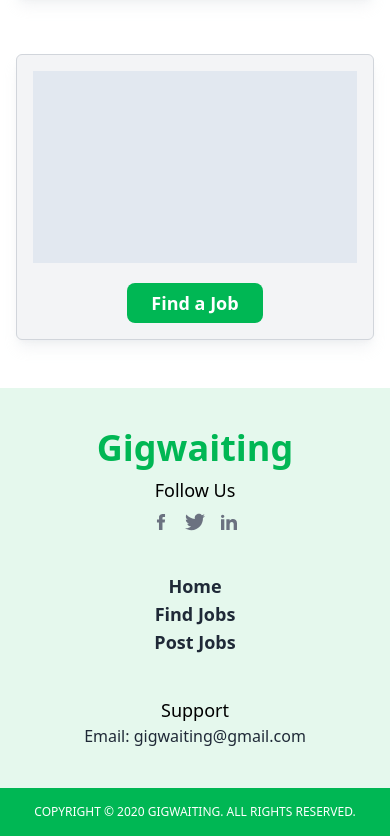
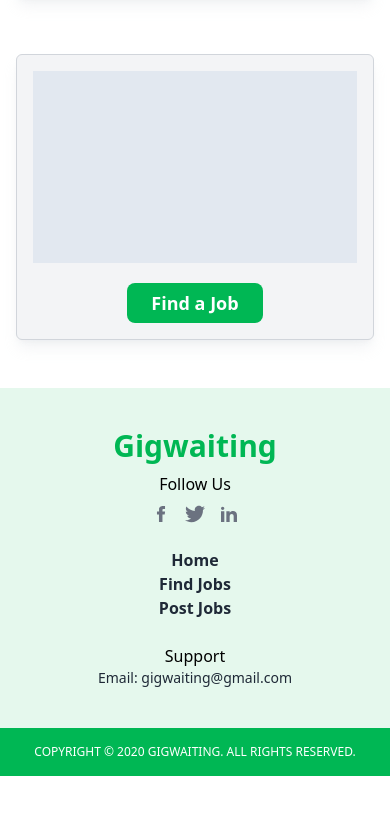
Before and after one commit to MSafyan/vendorOnline, a React (Create React App) app in the folder client/: page / in a window 390 px wide. Shown: the part 1203-2039 px from the top of the page. After the commit the page ends 1979 px from the top, so only its background shows below. Built offline with nearby package versions, Linux system fonts and the light colour scheme.

Commit message:
Jobs responsive

```diff
--- a/client/src/components/Footer/index.js
+++ b/client/src/components/Footer/index.js
@@ -6,15 +6,15 @@ import TwitterIcon from '../../assets/icons/TwitterIcon';
 const Footer = () => {
   return (
     <footer className="bg-primary-500/10">
-      <section className="grid grid-cols-1 gap-10 py-10 px-20 text-center sm:grid-cols-2 sm:text-left md:px-32 lg:grid-cols-3 lg:px-40">
+      <section className="grid grid-cols-1 gap-6 py-10 px-4 text-center sm:grid-cols-2 sm:gap-10 sm:px-20 sm:text-left md:px-32 lg:grid-cols-3 lg:px-40">
         <div className="space-y-2">
           <Link
             to="/"
-            className="text-center text-4xl font-semibold text-primary-500"
+            className="text-center text-3xl font-semibold text-primary-500 md:text-4xl"
           >
             Gigwaiting
           </Link>
-          <h6 className="text-lg font-medium">Follow Us</h6>
+          <h6 className="text-base font-medium md:text-lg">Follow Us</h6>
           <div className="flex justify-center gap-4 text-gray-500 sm:justify-start">
             <button className="transform hover:text-primary-600">
               <FacebookIcon className="h-4 w-4 " />
@@ -29,7 +29,7 @@ const Footer = () => {
         </div>
         <div>
           <nav className="flex justify-center">
-            <ul className="text-lg font-bold text-gray-800">
+            <ul className="text-base font-bold text-gray-800 md:text-lg">
               <li>
                 <Link to="/" className="mt-1 pb-0.5 transition">
                   Home
@@ -49,11 +49,13 @@ const Footer = () => {
           </nav>
         </div>
         <div>
-          <h6 className="text-lg font-medium">Support</h6>
-          <p className="text-gray-800">Email: gigwaiting@gmail.com</p>
+          <h6 className="text-base font-medium md:text-lg">Support</h6>
+          <p className="text-sm text-gray-800 md:text-base">
+            Email: gigwaiting@gmail.com
+          </p>
         </div>
       </section>
-      <div className="bg-primary-500 p-4 text-center text-xs  text-white md:text-sm">
+      <div className="bg-primary-500 p-4 text-center text-xs text-white md:text-sm">
         COPYRIGHT © 2020 GIGWAITING. ALL RIGHTS RESERVED.
       </div>
     </footer>
--- a/client/src/components/Header/LoginModal.js
+++ b/client/src/components/Header/LoginModal.js
@@ -50,7 +50,7 @@ const LoginModal = ({ isOpen, setIsOpen, openSignUp }) => {
     >
       <Dialog
         onClose={() => setIsOpen(false)}
-        className="fixed inset-0 flex items-center justify-center"
+        className="fixed inset-0 z-50 flex items-center justify-center"
       >
         <Transition.Child
           enter="transition-opacity duration-150"
--- a/client/src/components/Header/SignupModal.js
+++ b/client/src/components/Header/SignupModal.js
@@ -64,7 +64,7 @@ const SignupModal = ({ isOpen, setIsOpen, openLogin }) => {
     >
       <Dialog
         onClose={() => setIsOpen(false)}
-        className="fixed inset-0 flex items-center justify-center overflow-y-auto"
+        className="fixed inset-0 z-50 flex items-center justify-center overflow-y-auto"
       >
         <Transition.Child
           enter="transition-opacity duration-150"
--- a/client/src/components/Jobs/JobCard.js
+++ b/client/src/components/Jobs/JobCard.js
@@ -33,7 +33,7 @@ const JobCard = ({ job }) => {
       {/* info section */}
       <div className="px-6 py-3">
         <h4 className="font-medium text-gray-900">{job.title}</h4>
-        <div className="flex items-center gap-2 font-medium text-gray-800">
+        <div className="flex flex-wrap items-center gap-x-2 font-medium text-gray-800">
           <span>{currencyFormatter(job.budget)}</span>
           <div className="flex items-center gap-0.5 text-sm">
             Reviews <Rating reviews={job.createdBy?.reviews || []} />
--- a/client/src/components/Jobs/JobsList.js
+++ b/client/src/components/Jobs/JobsList.js
@@ -5,21 +5,21 @@ import LoaderIcon from '../../assets/icons/LoaderIcon';
 
 const JobsList = ({ jobs, isLoading }) => {
   return (
-    <div className="px-4 py-6">
+    <div className="py-6 sm:px-4">
       <div className="flex gap-3 px-4 text-center">
-        <h1 className="text-2xl font-medium">Available Jobs</h1>
+        <h1 className="text-xl font-medium md:text-2xl">Available Jobs</h1>
         {isLoading ? (
           <div className="flex items-center justify-center px-2 text-green-500">
             <LoaderIcon />
           </div>
         ) : (
-          <div className="flex items-center justify-center rounded-xl bg-primary-500 px-2 text-sm text-white">
+          <div className="flex items-center justify-center rounded-xl bg-primary-500 px-2 text-xs text-white md:text-sm">
             {jobs.length} available
           </div>
         )}
       </div>
 
-      <div className="thin-scrollbar-y mt-4 grid h-[80vh] grid-cols-2 items-start gap-x-4 gap-y-6 overflow-auto px-4">
+      <div className="thin-scrollbar-y mt-4 grid h-[80vh] grid-cols-1 items-start gap-x-4 gap-y-6 overflow-auto px-4 sm:grid-cols-2 md:grid-cols-1 lg:grid-cols-2">
         {isLoading
           ? [...new Array(4)].map((_, index) => <SkeletonCard key={index} />)
           : jobs.map((job) => <JobCard job={job} key={job._id} />)}
--- a/client/src/components/Jobs/SearchBar.js
+++ b/client/src/components/Jobs/SearchBar.js
@@ -12,8 +12,8 @@ const SearchBar = () => {
   }
 
   return (
-    <div className="border-b-2 border-gray-400 p-4 shadow-md shadow-gray-400/10">
-      <div className="mx-auto flex max-w-4xl items-center gap-6">
+    <div className="w-full border-b-2 border-gray-400 p-4 shadow-md shadow-gray-400/10">
+      <div className="mx-auto flex items-center gap-6 px-4 sm:px-10 md:max-w-xl lg:max-w-4xl">
         <form className="relative z-0 flex-1" onSubmit={handleSubmit}>
           <input
             type="text"
@@ -27,7 +27,7 @@ const SearchBar = () => {
           </button>
         </form>
         <button
-          className="rounded-md bg-primary-500 px-8 py-1 text-lg text-white transition hover:bg-primary-600"
+          className="hidden rounded-md bg-primary-500 px-8 py-1 text-lg text-white transition hover:bg-primary-600 md:block"
           onClick={handleSubmit}
         >
           Search
--- a/client/src/screens/Jobs.js
+++ b/client/src/screens/Jobs.js
@@ -20,11 +20,13 @@ const Jobs = () => {
     <>
       <SearchBar />
 
-      <main className="grid flex-1 grid-cols-2">
-        <div className="flex items-center justify-center bg-gray-100 text-4xl text-gray-400 shadow-inner">
+      <main className="grid flex-1 grid-cols-1 md:grid-cols-2">
+        <div className="order-2 flex aspect-square items-center justify-center bg-gray-100 text-4xl text-gray-400 shadow-inner md:order-1 md:aspect-auto">
           <Map jobs={jobs} />
         </div>
-        <JobsList jobs={jobs} isLoading={isLoading} />
+        <div className="order-1 md:order-2">
+          <JobsList jobs={jobs} isLoading={isLoading} />
+        </div>
       </main>
     </>
   );
```
